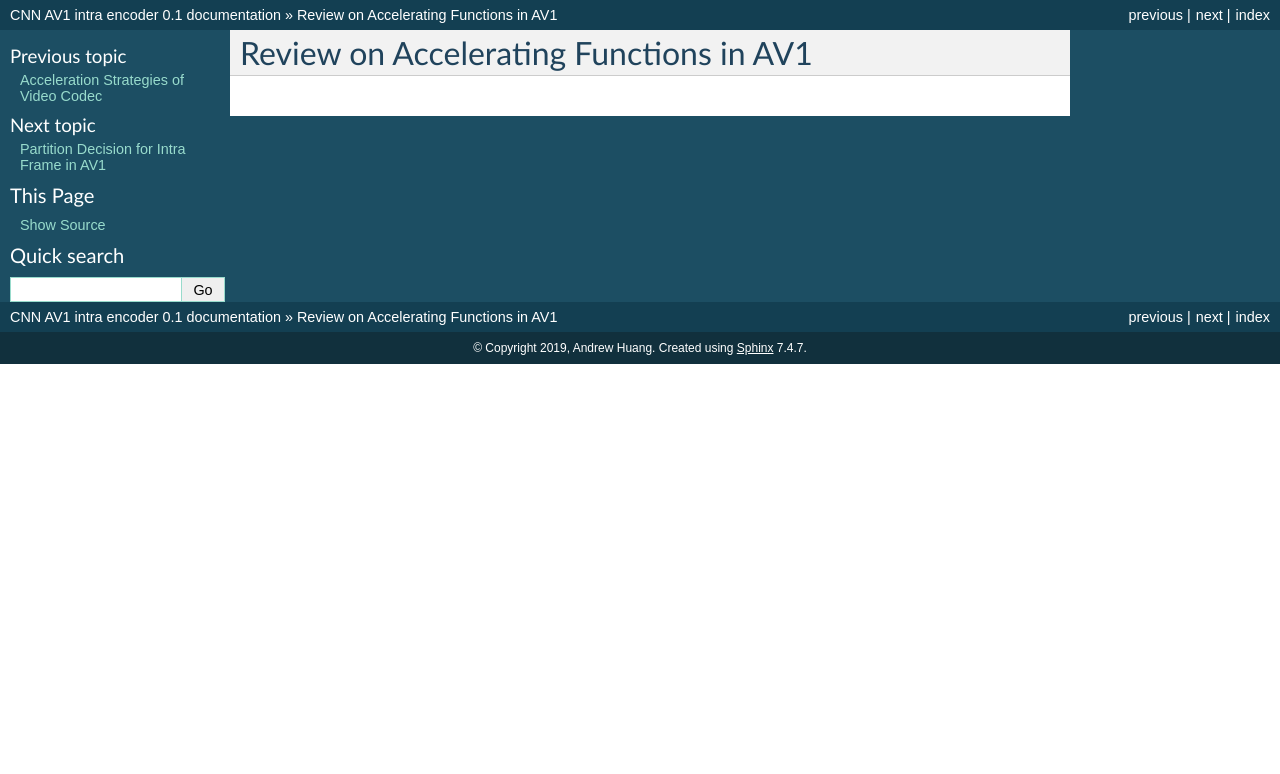
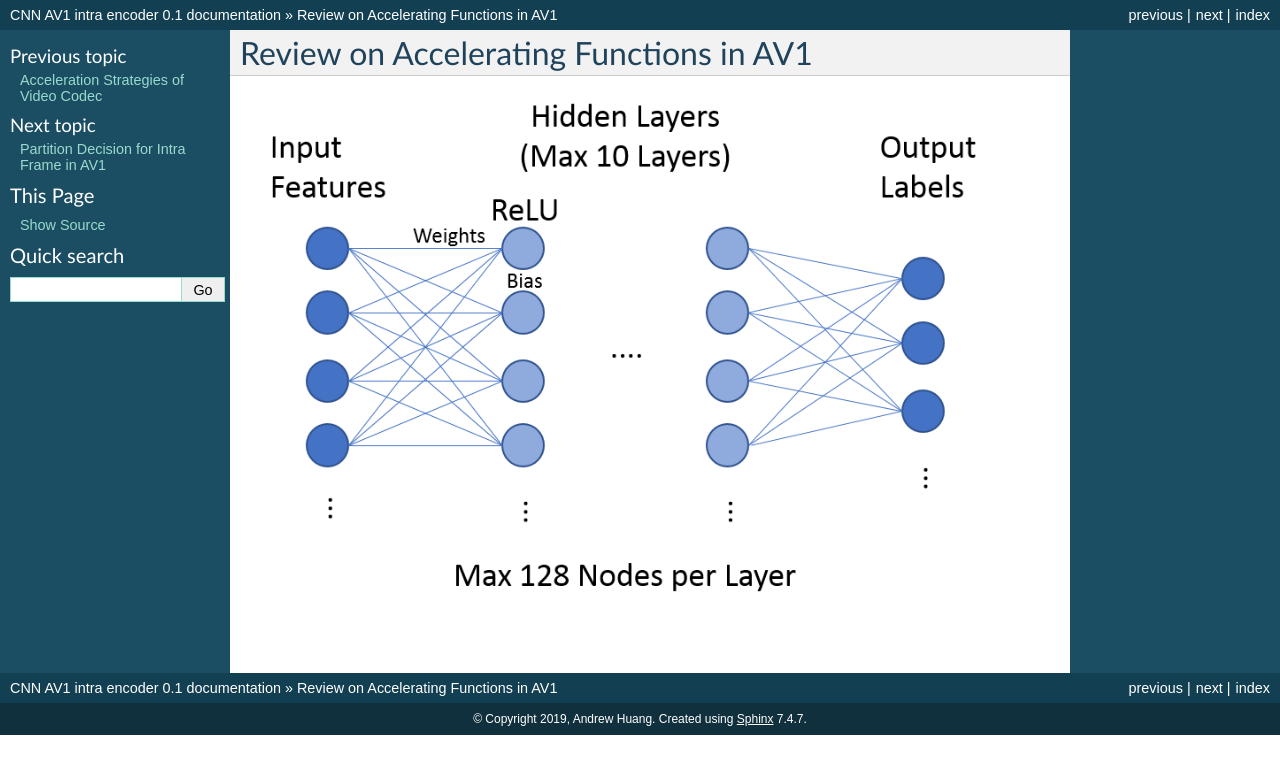
Before and after one commit to epadam/CNN-AV1-intra-encoder, a Sphinx documentation site: the page built from source/acceleration_av1.rst, in a window 1280 px wide. Shown: the top 774 px of the page. Built offline with Sphinx 7.4.7, drawn with Linux system fonts in a browser that asks for light colours.

Commit message:
Update acceleration_av1.rst

```diff
--- a/source/acceleration_av1.rst
+++ b/source/acceleration_av1.rst
@@ -1,2 +1,4 @@
 Review on Accelerating Functions in AV1
 ======================================
+
+.. image:: img/NNstructure.png
```
